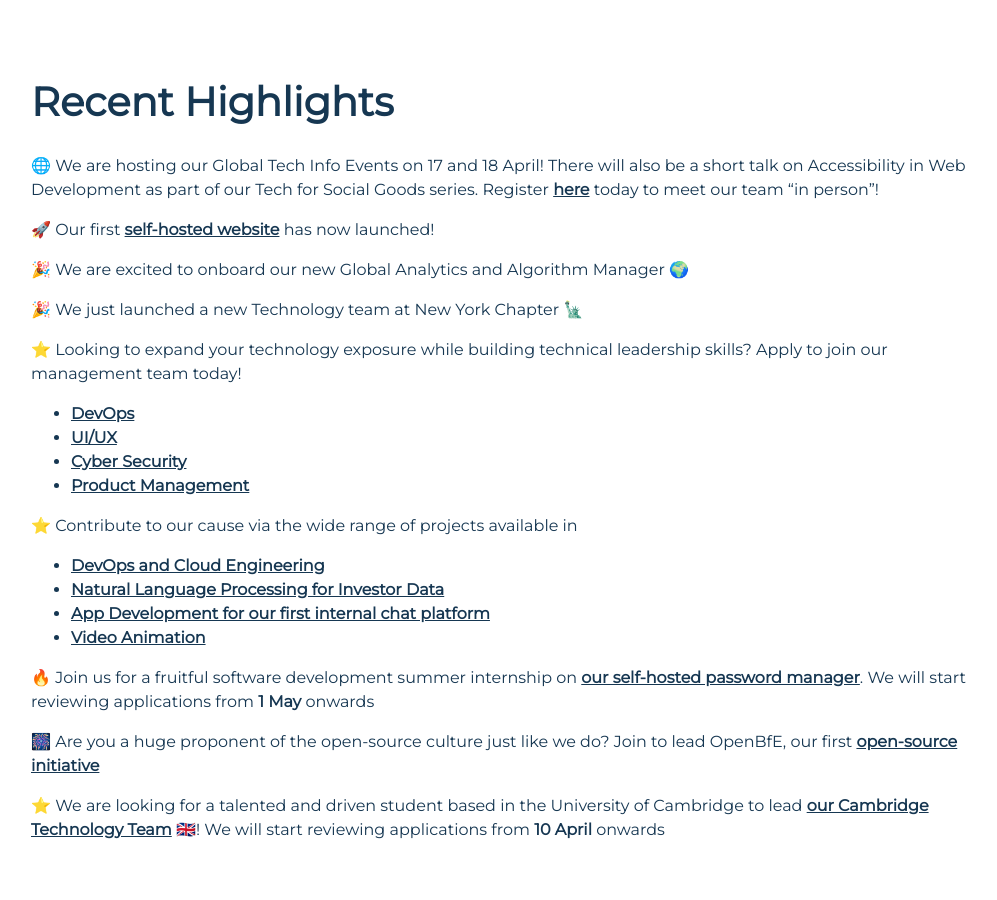
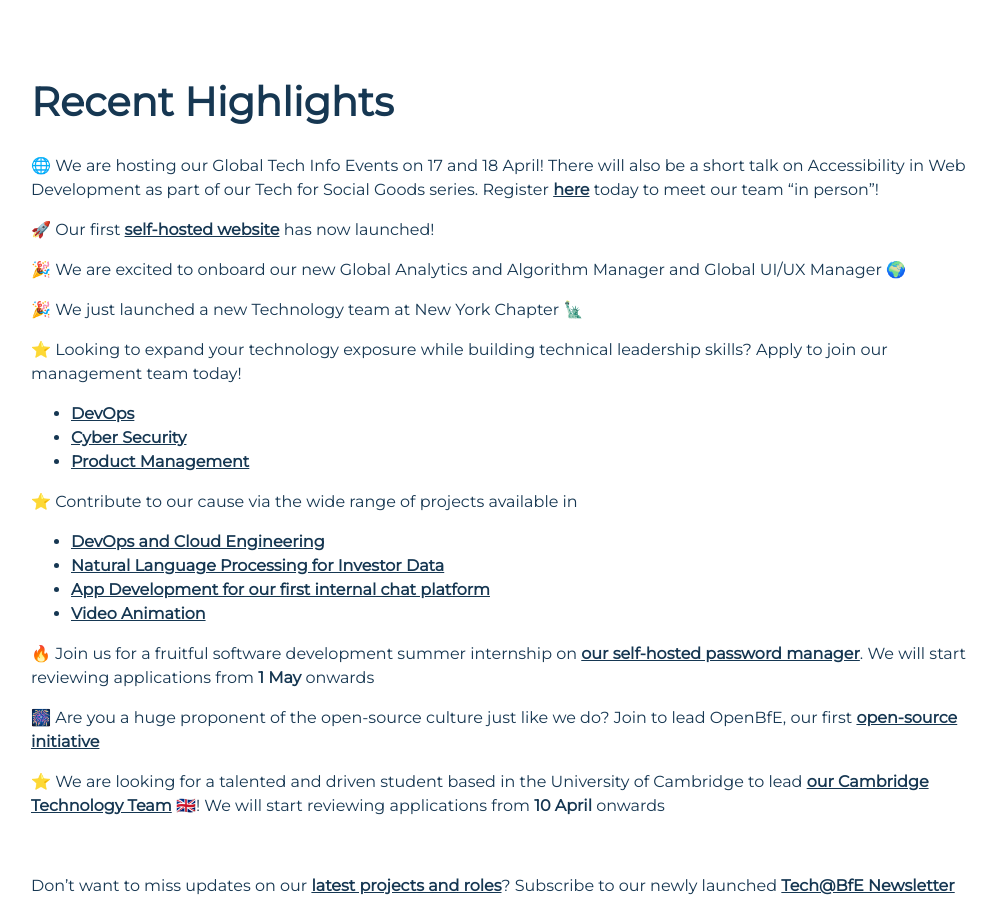
Before and after one commit to BfE-Technology/BfE-Technology.github.io, a Jekyll site: the page built from index.md, in a window 1280 px wide and 900 px high, scrolled down 903 px. Shown: the whole window, without its empty margins (129-1126 px from the left). Built offline with Jekyll 4.4.1, drawn with Linux system fonts in a browser that asks for light colours; nearby versions of some CDN libraries.

Commit message:
Update index.md

```diff
--- a/index.md
+++ b/index.md
@@ -12,13 +12,12 @@ layout: default
 
 🚀 Our first <a href="https://www.bridgesforenterprise.com" target="_blank">self-hosted website</a> has now launched!
 
-🎉 We are excited to onboard our new Global Analytics and Algorithm Manager 🌍
+🎉 We are excited to onboard our new Global Analytics and Algorithm Manager and Global UI/UX Manager 🌍
 
 🎉 We just launched a new Technology team at New York Chapter 🗽
 
 ⭐ Looking to expand your technology exposure while building technical leadership skills? Apply to join our management team today!
 - <a href="https://opps.bridgesforenterprise.com/global/technology/DevOps-Project/" target="_blank">DevOps</a>
-- <a href="https://opps.bridgesforenterprise.com/global/technology/outreach/Global-UI-UX-Manager/" target="_blank">UI/UX</a>
 - <a href="https://opps.bridgesforenterprise.com/global/technology/Global-Cyber-Security-Manager/" target="_blank">Cyber Security</a>
 - <a href="https://opps.bridgesforenterprise.com/global/technology/Global-Product-Manager/" target="_blank">Product Management</a>
 
```
